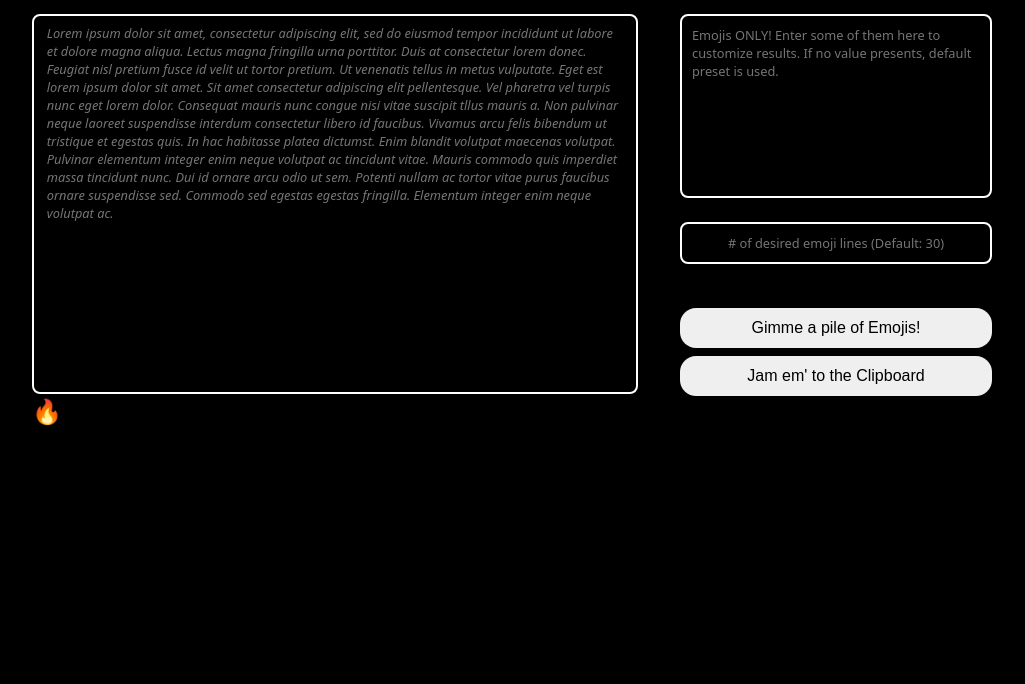
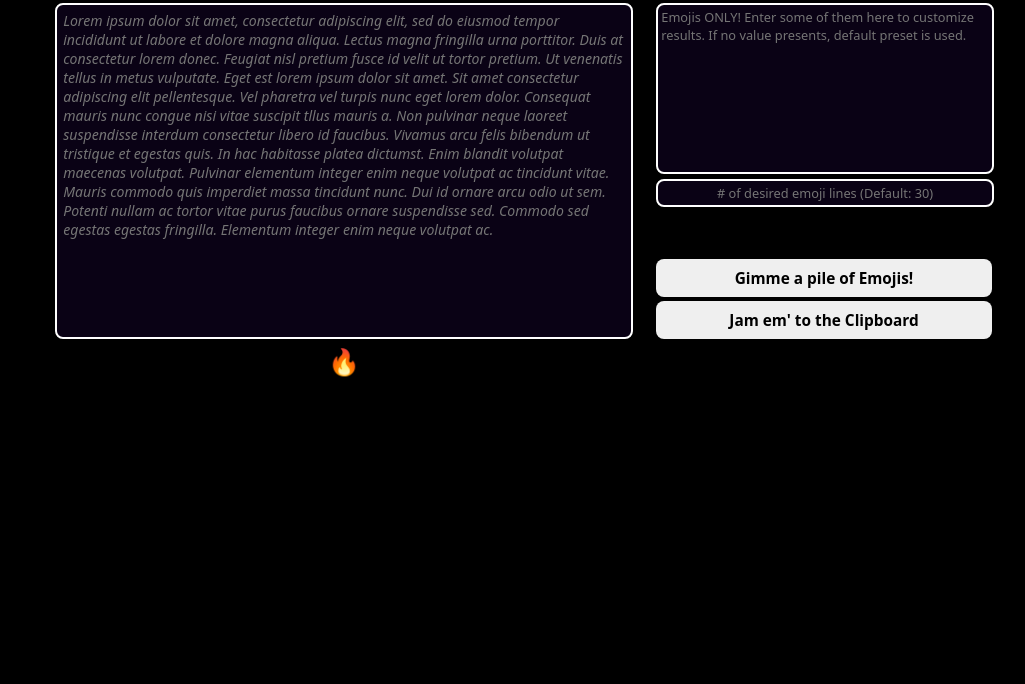
Before and after one commit to zachvoxwattz/Khati.com, a plain HTML site: page index.html in a window 1280 px wide. Shown: the part 116-800 px from the top of the page, without its empty margins (128-1153 px from the left). Drawn offline with Linux system fonts and the light colour scheme.

Commit message:
Completed Stylings

```diff
--- a/index.html
+++ b/index.html
@@ -4,8 +4,9 @@
     <head>
         <meta charset="UTF-8">
         <link rel="icon" type="image/x-icon" href="./resources/images/tabicon.png">
-        <link rel="apple-touch-icon" href="/resources/images/apple-touch-icon.png"/>
-        <link rel="stylesheet" href="./resources/stylings.css">
+        <link rel="apple-touch-icon" href="/resources/images/apple-touch-icon.png">
+        <link rel="stylesheet" href="./resources/stylings/pc.css">
+        <link rel="stylesheet" href="./resources/stylings/mobile.css">
         <title>Khati.com - The solution to Emoji problems!</title>
 
         <!--Initializes all JavaScript components-->
@@ -14,30 +15,26 @@
     </head>
 
     <body>
-        <div id="appBody">
-            <div id="appLabelBox">
-                <h1 id="appLabel">Khati.com Ultra</h1>
-            </div>
+        <div id="app_main">
+            <h1 id="app_label">Khati.com Lambda</h1>
 
-            <div id="appCoreBox">
-                <div id="appContentBox">
-                    <textarea id="appContentArea" readonly placeholder="Lorem ipsum dolor sit amet, consectetur adipiscing elit, sed do eiusmod tempor incididunt ut labore et dolore magna aliqua. Lectus magna fringilla urna porttitor. Duis at consectetur lorem donec. Feugiat nisl pretium fusce id velit ut tortor pretium. Ut venenatis tellus in metus vulputate. Eget est lorem ipsum dolor sit amet. Sit amet consectetur adipiscing elit pellentesque. Vel pharetra vel turpis nunc eget lorem dolor. Consequat mauris nunc congue nisi vitae suscipit tllus mauris a. Non pulvinar neque laoreet suspendisse interdum consectetur libero id faucibus. Vivamus arcu felis bibendum ut tristique et egestas quis. In hac habitasse platea dictumst. Enim blandit volutpat maecenas volutpat. Pulvinar elementum integer enim neque volutpat ac tincidunt vitae. Mauris commodo quis imperdiet massa tincidunt nunc. Dui id ornare arcu odio ut sem. Potenti nullam ac tortor vitae purus faucibus ornare suspendisse sed. Commodo sed egestas egestas fringilla. Elementum integer enim neque volutpat ac."></textarea>
+            <div id="app_body_div">
+                <div id="app_display_div">
+                    <textarea id="app_display_box" readonly placeholder="Lorem ipsum dolor sit amet, consectetur adipiscing elit, sed do eiusmod tempor incididunt ut labore et dolore magna aliqua. Lectus magna fringilla urna porttitor. Duis at consectetur lorem donec. Feugiat nisl pretium fusce id velit ut tortor pretium. Ut venenatis tellus in metus vulputate. Eget est lorem ipsum dolor sit amet. Sit amet consectetur adipiscing elit pellentesque. Vel pharetra vel turpis nunc eget lorem dolor. Consequat mauris nunc congue nisi vitae suscipit tllus mauris a. Non pulvinar neque laoreet suspendisse interdum consectetur libero id faucibus. Vivamus arcu felis bibendum ut tristique et egestas quis. In hac habitasse platea dictumst. Enim blandit volutpat maecenas volutpat. Pulvinar elementum integer enim neque volutpat ac tincidunt vitae. Mauris commodo quis imperdiet massa tincidunt nunc. Dui id ornare arcu odio ut sem. Potenti nullam ac tortor vitae purus faucibus ornare suspendisse sed. Commodo sed egestas egestas fringilla. Elementum integer enim neque volutpat ac."></textarea>
 
-                    <button id="clearButton" onclick="clearContents()">🔥</button>
+                    <button id="app_display_clear_button" onclick="clearContents()">🔥</button>
                 </div>
 
-                <div id="appCustomizationBox">
-                    <div id="appCustomizationArea">
-                        <textarea id="appEmojiCustomizationField" rows="3" placeholder="Emojis ONLY! Enter some of them here to customize results. If no value presents, default preset is used."></textarea>
+                <div id="app_customize_div">
+                    <div id="app_customize_area">
+                        <textarea id="app_customize_emoji_input_box" rows="3" placeholder="Emojis ONLY! Enter some of them here to customize results. If no value presents, default preset is used."></textarea>
+
+                        <textarea id="app_customize_linecount_input_box" rows="1" placeholder="# of desired emoji lines (Default: 30)"></textarea>
                     </div>
 
-                    <div id="appLineCountCustomization">
-                        <textarea id="appLineCountCustomizationField" rows="1" placeholder="# of desired emoji lines (Default: 30)"></textarea>
-                    </div>
-
-                    <div id="appButtonBox">
-                        <button id="generateButton" onclick="getEmojis()">Gimme a pile of Emojis!</button>
-                        <button id="copyButton" onclick="toClipboard()">Jam em' to the Clipboard</button>
+                    <div id="app_customize_button_area">
+                        <button id="app_customize_generate_button" onclick="getEmojis()">Gimme a pile of Emojis!</button>
+                        <button id="app_customize_copy_button" onclick="toClipboard()">Jam em' to the Clipboard</button>
                     </div>
                 </div>
             </div>
--- /dev/null
+++ b/resources/stylings/mobile.css
@@ -0,0 +1,5 @@
+@media only screen
+and (min-device-width : 320px)
+and (max-device-width : 480px) {
+
+}
--- /dev/null
+++ b/resources/stylings/pc.css
@@ -0,0 +1,187 @@
+/* GLOBAL stylings */
+* {
+    font-family: system-ui, -apple-system, BlinkMacSystemFont, 'Segoe UI', Roboto, Oxygen, Ubuntu, Cantarell, 'Open Sans', 'Helvetica Neue', sans-serif;
+    margin: 0;
+    padding: 0
+}
+
+*:focus { outline: none; }
+
+body {
+    background-color: black;
+}
+
+#app_main {
+    text-align: center;
+}
+
+/* Stylings for the Title label */
+#app_label {
+    margin: 3vh 0 3vh 0;
+    font-size: 4.125vw;
+    color: white;
+}
+
+/* Stylings for the display area */
+#app_body_div {
+    display: flex;
+    justify-content: space-evenly;
+    margin: 0 auto 0 auto;
+    width: 75vw;
+}
+
+#app_display_div {
+    display: block;
+    width: 65%;
+}
+
+#app_display_box {
+    width: 90%;
+    height: 40vh;
+    border-width: 2px;
+    border-radius: 8px;
+    border-color: white;
+    padding: 1%;
+    background-color: #0a0215;
+    resize: none;
+    font-family: 'Segoe UI Emoji', 'Noto Emoji', system-ui;
+}
+
+#app_display_box::-webkit-scrollbar {
+    width: 0;
+    background: transparent;
+}
+
+#app_display_box::placeholder {
+    font-style: italic;
+    font-size: 1.1vw;
+    font-weight: lighter;
+}
+
+#app_display_clear_button {
+    display: block;
+    margin: 0 auto 0 auto;
+    font-size: 2vw;
+    background-color: transparent;
+    border-width: 0;
+}
+
+
+
+
+/* Stylings for Customization area*/
+#app_customize_div {
+    width: 35%;
+    height: 40vh + 2vh;
+    margin: 0 auto 0 auto;
+}
+
+#app_customize_area {
+    width: 97.5%;
+    height: 32vh;
+}
+
+#app_customize_emoji_input_box {
+    width: 100%;
+    height: 20vh;
+    font-family: 'Segoe UI Emoji', 'Noto Emoji', system-ui;
+    resize: none;
+    text-align: center;
+    overflow: hidden;
+    color: white;
+    border-color: white;
+    background-color: #0a0215;
+    border-width: 2px;
+    font-size: 1.25vw;
+    border-radius: 8px;
+    padding: 1%;
+}
+
+#app_customize_emoji_input_box::placeholder {
+    text-align: left;
+    font-size: 1vw;
+    transition: transform 0.25s ease-in-out;
+    -webkit-transition: -webkit-transform 0.25s ease-in-out;
+    -moz-transition: -moz-transform 0.25s ease-in-out;
+    -o-transition: -o-transform 0.25s ease-in-out;
+}
+
+#app_customize_emoji_input_box:focus::placeholder {
+    transform: translateX(50vw);
+    -webkit-transform: translateX(50vw);
+    -moz-transform: translateX(50vw);
+    -o-transform: translateX(50vw);
+  }
+
+#app_customize_linecount_input_box {
+    width: 100%;
+    resize: none;
+    text-align: center;
+    overflow: hidden;
+    color: white;
+    border-color: white;
+    background-color: #0a0215;
+    font-size: 1vw;
+    border-width: 2px;
+    border-radius: 8px;
+    padding: 1%;
+}
+
+#app_customize_linecount_input_box::placeholder {
+    font-size: 1vw;
+    transition: transform 0.25s ease-in-out;
+    -webkit-transition: -webkit-transform 0.25s ease-in-out;
+    -moz-transition: -moz-transform 0.25s ease-in-out;
+    -o-transition: -o-transform 0.25s ease-in-out;
+}
+
+#app_customize_linecount_input_box:focus::placeholder {
+    transform: translateX(50vw);
+    -webkit-transform: translateX(50vw);
+    -moz-transform: translateX(50vw);
+    -o-transform: translateX(50vw);
+}
+
+#app_customize_button_area {
+    display: block;
+    width: 100%;
+    height: 10vh;
+    display: flex;
+    flex-direction: column;
+    justify-content: space-between;
+}
+
+#app_customize_generate_button, #app_customize_copy_button {
+    width: 100%;
+    height: 47.5%;
+    font-size: 1.2vw;
+    font-weight: bold;
+    border-radius: 8px;
+    border-width: 0;
+    border-color: white;
+    transition-duration: 250ms;
+}
+
+#app_customize_generate_button:hover {
+    background-color: #fcae1e;
+    color: white;
+    transition-duration: 250ms;
+}
+
+#app_customize_generate_button:active {
+    background-color: #fd6a02;
+    color: white;
+    transition-duration: 250ms;
+}
+
+#app_customize_copy_button:hover {
+    background-color: #ed2939 ;
+    color: white;
+    transition-duration: 250ms;
+}
+
+#app_customize_copy_button:active {
+    background-color: #990000;
+    color: white;
+    transition-duration: 250ms;
+}
--- a/resources/stylings.css
+++ b/resources/stylings/pc_old.css
@@ -154,27 +154,6 @@ and (max-device-width : 480px) {
     -o-transform: translateX(50vw);
 }
 
-@media only screen
-and (min-device-width : 320px)
-and (max-device-width : 480px) {
-    #appEmojiCustomizationField, #appLineCountCustomizationField {
-        font-size: 2em
-    }
-
-    #appLineCountCustomizationField {
-        height: 2.5vh
-    }
-
-    #appLineCountCustomizationField::placeholder {
-        padding: auto;
-        font-size: 0.6em
-    }
-
-    #appEmojiCustomizationField::placeholder {
-        font-size: 0.75em
-    }
-}
-
 #appButtonBox {
     margin-top: 5vh
 }
@@ -188,16 +167,6 @@ and (max-device-width : 480px) {
     width: 100%;
     height: 5vh;
     transition-duration: 500ms;
-}
-
-@media only screen
-and (min-device-width : 320px)
-and (max-device-width : 480px) {
-    #generateButton, #copyButton {
-        font-size: 1.5em;
-        white-space: normal;
-        word-wrap: break-word;
-    }
 }
 
 #generateButton:hover {
```
Also changed, not shown: resources/js/elements.js (line endings or trailing spaces), 3 other files.
